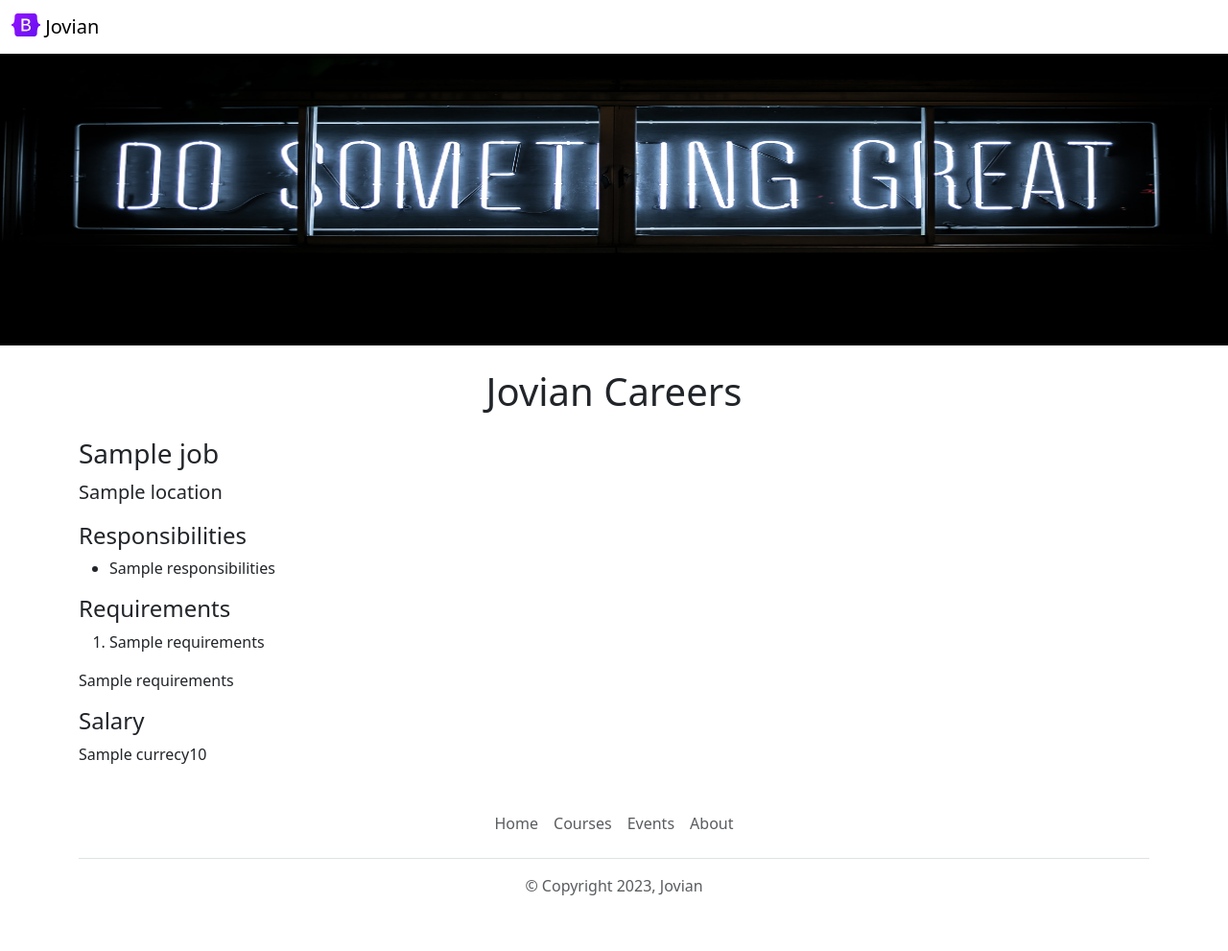
After one commit to mojolaban/jovian-careers-website-v2, a Flask app: template templates/jobpage.html in a window 1280 px wide. The commit adds this page. Shown: the whole page at 96% size. Run offline with Flask 2, Linux system fonts and the light colour scheme; the template is opened without the code that fills it: most values are stand-ins (such as "Sample title", 1, 10 or a date in 2020).

Commit message:
added dynamic pages for each job

```diff
--- a/app.py
+++ b/app.py
@@ -1,18 +1,25 @@
 from flask import Flask, render_template, jsonify
-from database import load_jobs_from_db
+from database import load_jobs_from_db, load_job_from_db
 
 app = Flask(__name__)
 
 @app.route("/")
 def hello_jovian():
   jobs = load_jobs_from_db()
-  return render_template('home.html', jobs=jobs, company_name='Jovian')
+  return render_template('home.html', jobs=jobs )
 
 @app.route("/api/jobs")
 def list_job():
   jobs = load_jobs_from_db()
   return jsonify(jobs)
 
+@app.route("/job/<id>")
+def show_job(id):
+  job=load_job_from_db(id)
+  if not job:
+    return "Not Found", 404
+
+  return render_template('jobpage.html', job=job  )
 
 print(__name__)
 if __name__== "__main__":
--- /dev/null
+++ b/templates/banner.html
@@ -0,0 +1,6 @@
+<style>
+  #banner {
+    height: 360px; width: 100%; margin-bottom: 16px
+  }
+</style>
+      <img class="img-fluid" id="banner" src="https://jovian-careers-website.mojolaban.repl.co/static/banner.jpg">
--- /dev/null
+++ b/templates/bootstrap.html
@@ -0,0 +1,3 @@
+<meta charset="utf-8">
+<meta name="viewport" content="width=device-width, initial-scale=1">
+<link href="https://cdn.jsdelivr.net/npm/bootstrap@5.3.0-alpha1/dist/css/bootstrap.min.css" rel="stylesheet" integrity="sha384-GLhlTQ8iRABdZLl6O3oVMWSktQOp6b7In1Zl3/Jr59b6EGGoI1aFkw7cmDA6j6gD" crossorigin="anonymous">
--- a/templates/jobitem.html
+++ b/templates/jobitem.html
@@ -15,7 +15,7 @@
   </div>
 
   <div class='col-2'>
-    <a href="mailto:hello@jovian.ai?subject=Application for {{job['title']}}" type="button" class="btn btn-outline-primary">Apply</a>
+    <a target="_blank" href="/job/{{job['id']}}" type="button" class="btn btn-outline-primary">Apply</a>
   </div>
 
 </div>
--- /dev/null
+++ b/templates/jobpage.html
@@ -0,0 +1,34 @@
+<!DOCTYPE html>
+<htm>
+  <head>
+    <title>{{job.title}} - Jovian Careers</title>
+    {%include 'bootstrap.html'%}
+  </head>
+  <body>
+    {% include 'nav.html'%}
+    {% include 'banner.html'%}
+
+     <div class="container">
+      <h1 class="text-center mt-2 mb-4">Jovian Careers</h1>
+    <h3 class="mb-2">{{job.title}}</h3>
+    <p class='lead mt-0'>{{job.location}}</p>
+    <h4>Responsibilities</h4>
+       <ul>
+        {% for line in job.responsibilities.split("\r") %}
+         <li>{{line}}</li>
+        {% endfor %}
+       </ul>
+    <h4>Requirements</h4>
+       <ol>
+         {% for line in job.requirements.split("\r") %}
+         <li>{{line}}</li>
+         {% endfor %}
+       </ol>
+    <p>{{job.requirements}}</p>
+    <h4>Salary</h4>
+    <p>{{job.currecy}}{{job.salary}}</p>
+     </div>
+
+    {% include 'footer.html'%}
+  </body>
+</htm>
--- a/templates/nav.html
+++ b/templates/nav.html
@@ -1,6 +1,6 @@
 <nav class="navbar shadow-sm fixed-top bg-white">
   <div class="container-fluid">
-    <a class="navbar-brand" href="#">
+    <a class="navbar-brand" href="/">
       <img src="/static/logo.svg" alt="Logo" width="30" height="24" class="d-inline-block align-text-top">
       Jovian
     </a>
```
Also changed, not shown: database.py (+27 -1 lines), templates/home.html (+4 -11 lines).
